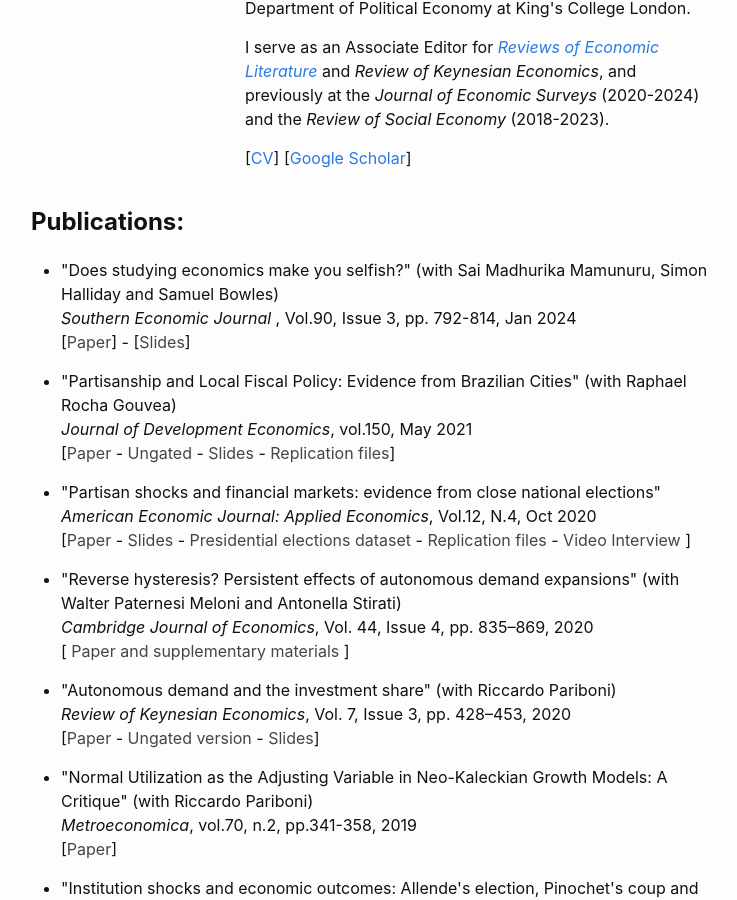
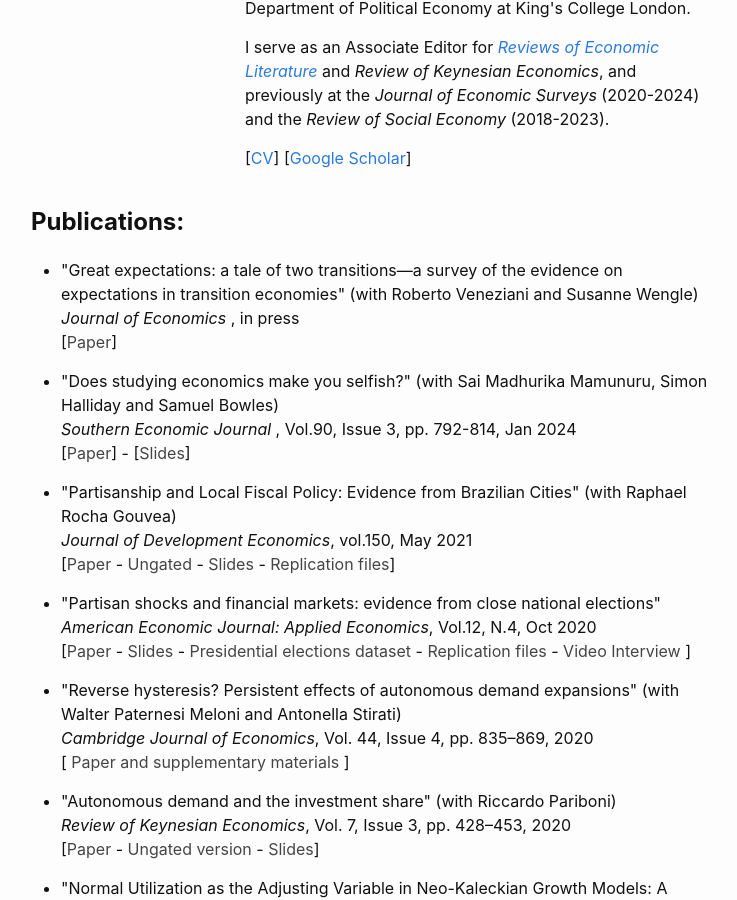
Before and after one commit to danielegirardi/danielegirardi.github.io, a Jekyll site: the page built from index.md, in a window 1280 px wide and 900 px high, scrolled down 326 px. Shown: the whole window, without its empty margins (269-1006 px from the left). Built offline with Jekyll 4.4.1, drawn with Linux system fonts in a browser that asks for light colours.

Commit message:
Update home.html

```diff
--- a/_layouts/home.html
+++ b/_layouts/home.html
@@ -62,6 +62,12 @@ layout: default
 
 <h1><strong style="font-size: 1.5rem;">
 Publications:</strong></h1>
+
+<ul style="list-style-type: disc;">
+ 	<li>"Great expectations: a tale of two transitions—a survey of the evidence on expectations in transition economies" (with Roberto Veneziani and Susanne Wengle) <br/>
+    <em>Journal of Economics </em>, in press <br/>
+      [<a style="color: #454545;"https://doi.org/10.1007/s00712-025-00907-z" target="_blank" rel="noopener">Paper</a>]</li>
+</ul>
 
 <ul style="list-style-type: disc;">
  	<li>"Does studying economics make you selfish?" (with Sai Madhurika Mamunuru, Simon Halliday and Samuel Bowles) <br/>
```
